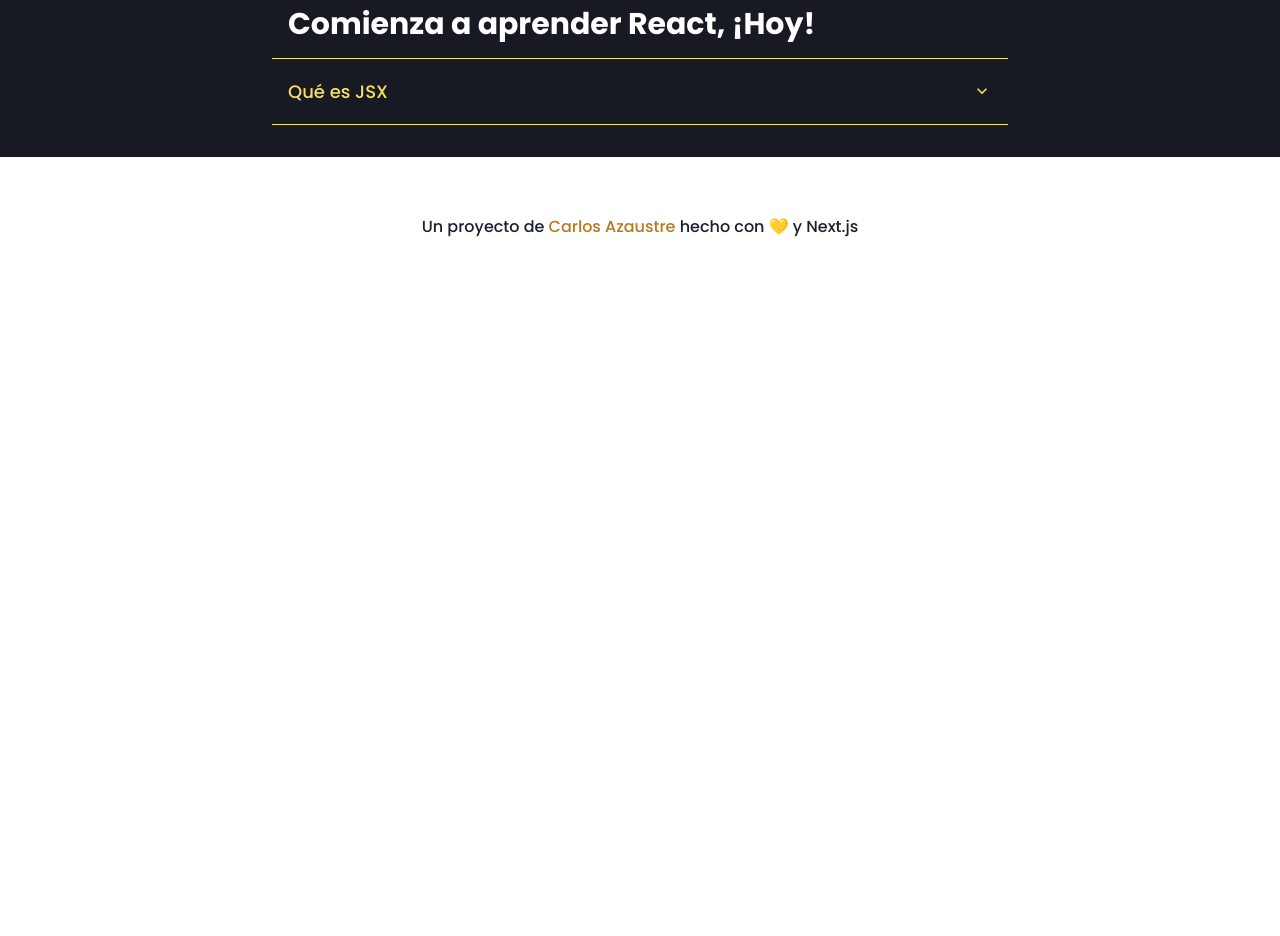
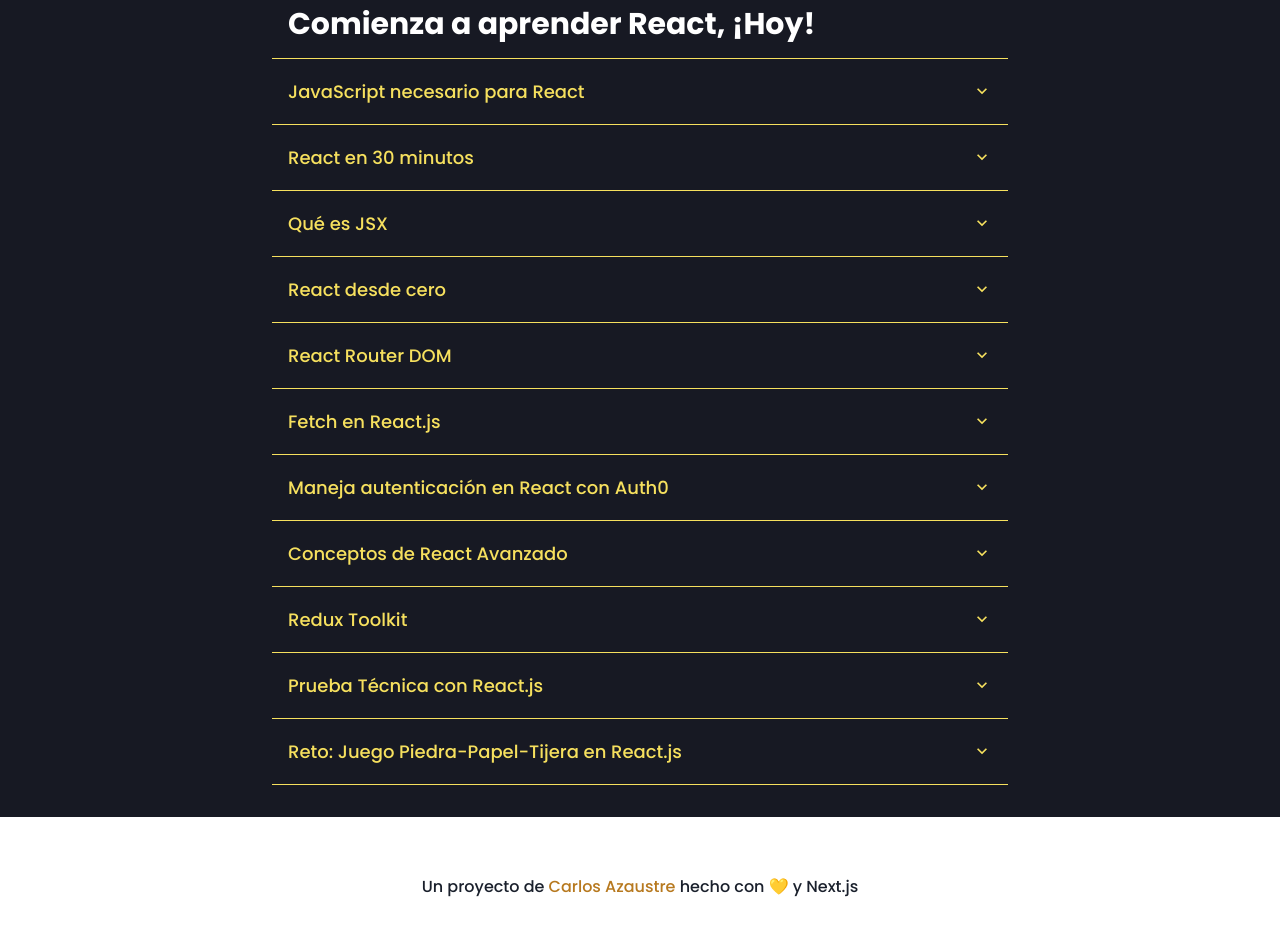
Before and after one commit to carlosazaustre/aprendiendo-dev, a Next.js app: page /react in a window 1280 px wide. Shown: the part 2200-3136 px from the top of the page. Before the commit the page ends 2497 px from the top, so only its background shows below. Built offline with nearby package versions, Linux system fonts and the light colour scheme.

Commit message:
add lessons

```diff
--- a/components/Footer.js
+++ b/components/Footer.js
@@ -1,7 +1,7 @@
 import { Text, Link, Center } from "@chakra-ui/react";
 import { TwitterShareBtn } from "./TwitterShareBtn";
 
-export function Footer() {
+export function Footer({ courseId, courseName }) {
   return (
     <Center as="footer" p="4" h="140px">
       <Text>
@@ -12,8 +12,8 @@
         hecho con 💛 y Next.js
       </Text>
       <TwitterShareBtn
-        url="https://aprendiendo.dev/javascript"
-        title={`Aprende JavaScript con @carlosazaustre.
+        url={`https://aprendiendo.dev/${courseId}`}
+        title={`Aprende ${courseName} con @carlosazaustre.
 ¡Mira cómo 👇!`}
       />
     </Center>
--- a/data/react.json
+++ b/data/react.json
@@ -27,9 +27,59 @@
   ],
   "lessons": [
     {
+      "title": "JavaScript necesario para React",
+      "videoId": "sKsNO-quEAw",
+      "description": "Aprende los conceptos básicos de JavaScript que necesitas para aprender React.js. Aprenderás sobre variables, funciones, condicionales, bucles, objetos, arrays, y mucho más."
+    },
+    {
+      "title": "React en 30 minutos",
+      "videoId": "EMk6nom1aS4",
+      "description": "Aprende los conceptos básicos de React.js en 30 minutos. Aprenderás qué es React, cómo funciona, y cómo puedes utilizarlo para crear aplicaciones web."
+    },
+    {
       "title": "Qué es JSX",
       "videoId": "oGSf4_bOzec",
       "description": "JSX es una extensión de JavaScript utilizada en conjunto con React para describir la estructura y el contenido de los componentes de la interfaz de usuario. Aprenderás las ventajas de utilizar JSX, como una mejora en la legibilidad del código, mayor productividad y reutilización de código, y facilidad de mantenimiento. Además, verás cómo integrar JSX con React para escribir componentes de la interfaz de usuario eficientes y reutilizables. ¡Aprende a aprovechar al máximo JSX en tus aplicaciones React!"
+    },
+    {
+      "title": "React desde cero",
+      "videoId": "4AFOCAgywLc",
+      "description": "Curso práctico de React.js desde cero. Desarrollamos una aplicación web paso a paso. explicando conceptos y tips para tu día a día como programador con JavaScript y React."
+    },
+    {
+      "title": "React Router DOM",
+      "videoId": "afDXVnDnBf4",
+      "description": "Aprende a utilizar React Router DOM para crear aplicaciones web con múltiples páginas y navegación entre ellas. Aprenderás a crear rutas, enlaces, enrutadores, y mucho más."
+    },
+    {
+      "title": "Fetch en React.js",
+      "videoId": "6u1RHUoXIPI",
+      "description": "Aprende como hacer Fetching de datos en React.js como un profesional"
+    },
+    {
+      "title": "Maneja autenticación en React con Auth0",
+      "videoId": "sTJaHQINpTc",
+      "description": "Aprende a manejar la autenticación en React.js con Auth0, una plataforma de autenticación y autorización que te permite manejar usuarios y roles de forma segura."
+    },
+    {
+      "title": "Conceptos de React Avanzado",
+      "videoId": "HsRn_DgJ7vU",
+      "description": "Aprende los conceptos avanzados de React.js como Hooks, Context, Portals, HOC, Suspense, etc."
+    },
+    {
+      "title": "Redux Toolkit",
+      "videoId": "fMiFnbufAP4",
+      "description": "Aprende a manejar el estado global de tu aplicación React con Redux Toolkit, la evolución de Redux con mucha menos configuración"
+    },
+    {
+      "title": "Prueba Técnica con React.js",
+      "videoId": "2Lmz87uYBsw",
+      "description": "Normalmente si aplicas a un puesto de desarrollo frontend, lo más habitual es que te hagan una prueba técnica. Esta puede ser muy diversa pero suele ser frecuente que desarrolles una pequeña aplicación web que consuma un API y muestres la información. En este vídeo vemos justamente eso y para ello utilizamos como base uno de los retos de programación mensuales de @mouredev , que consiste en crear una app a partir de la API pública de StarWars. Los requisitos son: - Mostrar un listado de los personajes que devuelve el API - Mostrar la información detalle de cada personaje - Paginación del listado - Función de búsqueda de personajes."
+    },
+    {
+      "title": "Reto: Juego Piedra-Papel-Tijera en React.js",
+      "videoId": "6YtPXjY30Qc",
+      "description": "En este vídeo vamos a desarrollar un juego de piedra-papel-tijera-lagarto-spock en React.js. El juego consiste en que el usuario elija una de las opciones y el ordenador elija una opción al azar. El usuario gana si elige la opción que gana a la opción del ordenador. Si elige la misma opción que el ordenador, se considera empate. Si elige la opción que pierde, el ordenador gana."
     }
   ]
 }
--- a/pages/javascript.js
+++ b/pages/javascript.js
@@ -63,7 +63,7 @@
         />
       </main>
 
-      <Footer />
+      <Footer courseId="javascript" courseName="JavaScript" />
     </div>
   );
 }
--- a/pages/react.js
+++ b/pages/react.js
@@ -30,7 +30,7 @@
         <meta property="og:title" content="Curso de React desde cero" />
         <meta
           property="og:description"
-          content="Curso de JavaScript para principiantes. Aprende el lenguaje de programación más popular del mundo."
+          content="Curso de React.js desde cero. Aprende una de las librerías JavaScript más populares."
         />
         <meta
           property="og:image"
@@ -63,7 +63,7 @@
         />
       </main>
 
-      <Footer />
+      <Footer courseId="react" courseName="ReactJS" />
     </div>
   );
 }
```
